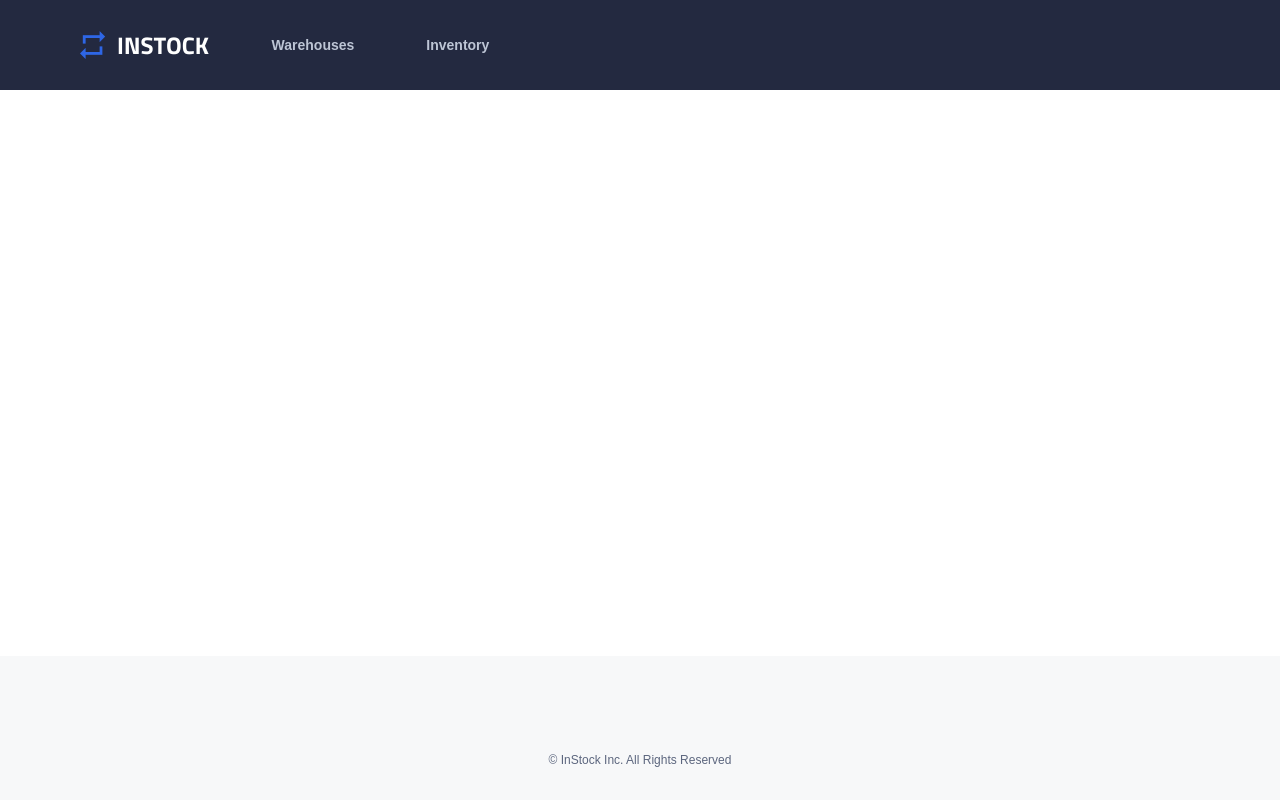
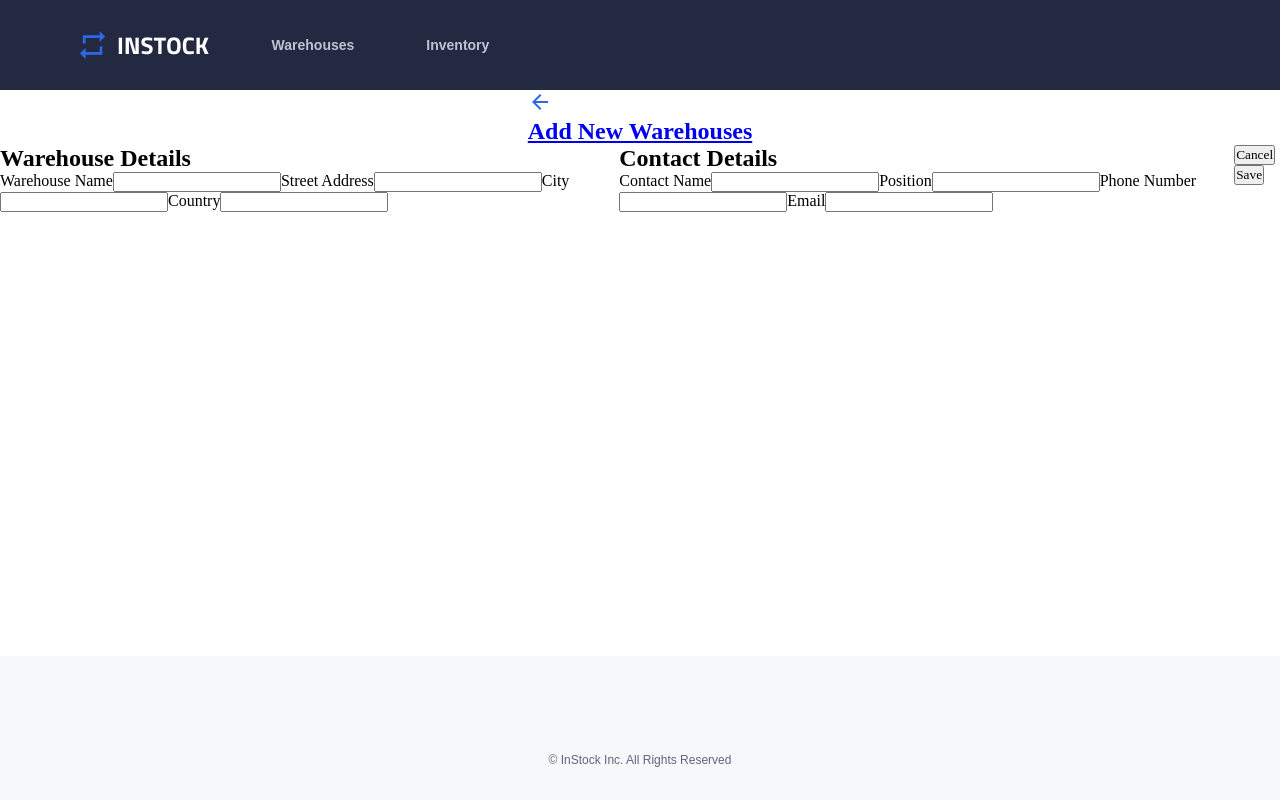
Before and after one commit to Parisa-Mirhosseini/in-stock_lpm, a React (Vite) app: page /warehouses/add in a window 1280 px wide. Built offline with nearby package versions, Linux system fonts and the light colour scheme.

Commit message:
warehouseAdd setuo

```diff
--- a/src/App.jsx
+++ b/src/App.jsx
@@ -2,6 +2,7 @@ import { BrowserRouter, Routes, Route } from "react-router-dom";
 import Header from "./components/Header/Header.jsx";
 import Footer from "./components/Footer/Footer.jsx";
 import WarehouseList from "./pages/WarehouseList/WarehouseList";
+import WarehouseAdd from "./pages/WarehouseAdd/WarehouseAdd.jsx";
 
 import "./App.scss";
 
@@ -12,8 +13,8 @@ function App() {
       <Routes>
         <Route path="" element={<WarehouseList />} />
         <Route path="/warehouses" element={<WarehouseList />} />
-        {/* <Route path="/warehouses/add" element={<WarehouseAdd />} />
-        <Route path="/warehouses/:id" element={<WarehouseDetails />} />
+        <Route path="/warehouses/add" element={<WarehouseAdd />} />
+        {/* <Route path="/warehouses/:id" element={<WarehouseDetails />} />
         <Route path="/warehouses/edit/:id" element={<WarehouseEdit />} />
 
         <Route path="/inventories" element={<InventoryList />} />
--- a/src/pages/WarehouseAdd/WarehouseAdd.jsx
+++ b/src/pages/WarehouseAdd/WarehouseAdd.jsx
@@ -0,0 +1,57 @@
+import "../WarehouseAdd/WarehouseAdd.scss";
+import arrowBack from "../../assets/Icons/arrow_back-24px.svg";
+import React from 'react';
+import { Link } from 'react-router-dom';
+import axios from "axios";
+
+
+function WarehouseAdd() {
+    return (
+        <>
+            <section className="warehouseadd">
+                <div className="warehouseadd__container">
+                    <div className="warehouseadd__container--pagelabel">
+                        <Link to="/" label="go to homepage">
+                            <img className="warehouseadd__container--backarrow" src={arrowBack} alt="backarrow" />
+                            <h1>Add New Warehouses</h1>
+                        </Link>
+                    </div>
+                    <section className="warehouseadd__container__form">
+                        <div className="warehouseadd__container__form--wrehouse--Details">
+                            <h2>Warehouse Details</h2>
+                            <form>
+                                Warehouse Name
+                                <input></input>
+                                Street Address
+                                <input></input>
+                                City
+                                <input></input>
+                                Country
+                                <input></input>
+                            </form>
+                        </div>
+                        <div className="warehouseadd__container__form--contact--Details">
+                            <h2>Contact Details</h2>
+                            Contact Name
+                            <input></input>
+                            Position
+                            <input></input>
+                            Phone Number
+                            <input></input>
+                            Email
+                            <input></input>
+                        </div>
+                        <section className="warehouseadd__buttons">
+                            <button className="warehouseadd__buttons--cancel" type="cancel">Cancel</button>
+                            <button className="warehouseadd__buttons--save" type="save">Save</button>
+                        </section>
+
+                    </section>
+                </div>
+
+            </section>
+        </>
+    );
+}
+
+export default WarehouseAdd;
--- /dev/null
+++ b/src/pages/WarehouseAdd/WarehouseAdd.scss
@@ -0,0 +1,34 @@
+@use "/src/styles/partials/global.scss" as *;
+@use "/src/styles/partials/mixins.scss" as *;
+@use "/src/styles/partials/typography.scss" as *;
+@use "/src/styles/partials/variables" as *;
+
+
+
+.warehouseadd {
+
+
+
+    &__container{
+
+        &__form{
+            display: flex;
+            flex-direction: column;
+            justify-content: space-around;
+
+@include tablet{
+    flex-direction: row;
+}
+        }
+
+
+    &--pagelabel {
+        display: flex;
+        flex-direction: left;
+        // background-color: $graphite;
+    }
+
+}
+
+
+}
```
Also changed, not shown: src/pages/WarehouseAdd/Warehouse.scss (deleted).
